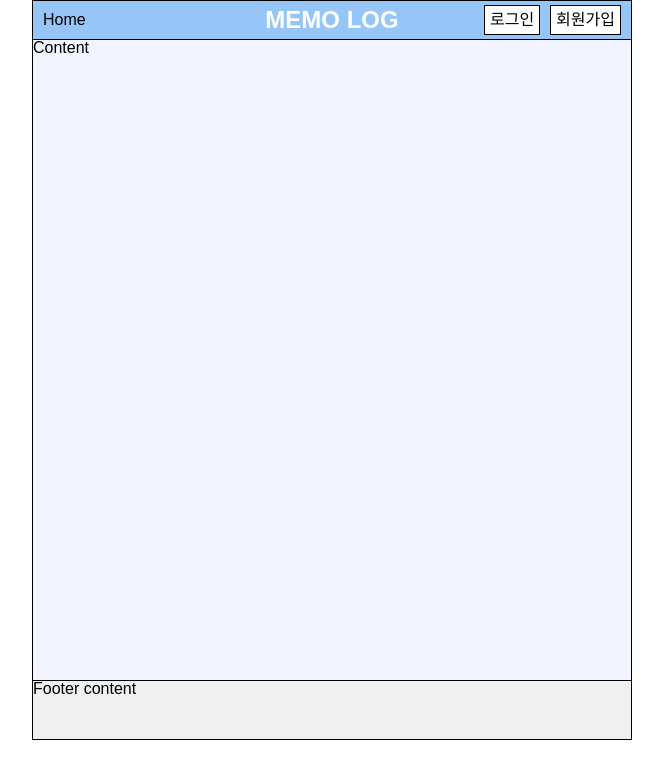
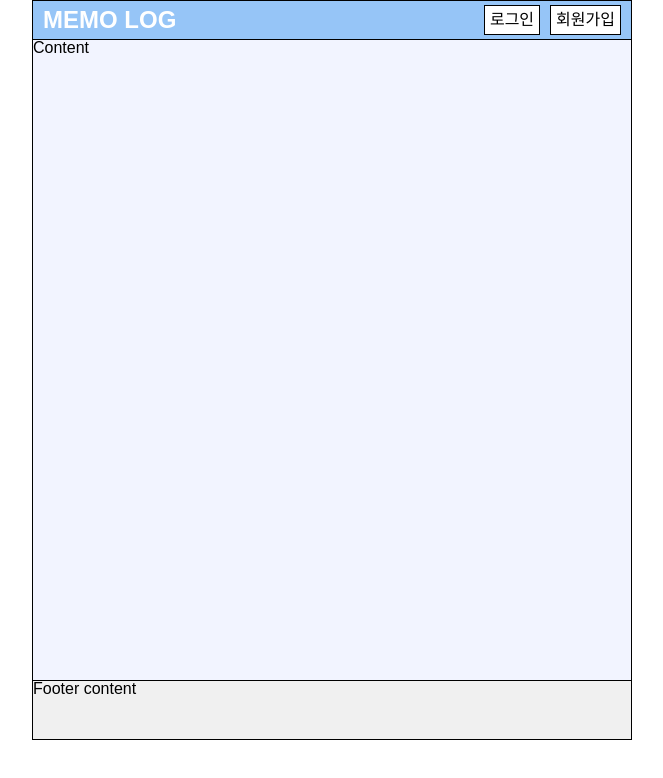
Before and after one commit to memomou/memo_frontend, a React (Create React App) app: page / in a window 1280 px wide. Shown: the top 778 px of the page, without its empty margins (308-971 px from the left). Built offline with nearby package versions, Linux system fonts and the light colour scheme; no server answers.

Commit message:
Fix: Header Title 위치 변경 및 홈버튼으로 변경

```diff
--- a/src/components/SlateEditor/toolbarElements.tsx
+++ b/src/components/SlateEditor/deserialize.tsx
@@ -1,4 +1,6 @@
-export function Element({ attributes, children, element }) {
+import { Element as slateElement } from 'slate'
+
+export function Element({ attributes, children, element } : { attributes: any, children: any, element: slateElement }) {
   switch (element.type) {
     case "block-quote":
       return <blockquote {...attributes}>{children}</blockquote>;
--- a/src/views/Header.style.ts
+++ b/src/views/Header.style.ts
@@ -59,6 +59,10 @@ export const HomeButton = styled(Link)`
   display: flex;
   gap: 10px;
   margin-right: auto;
+  font-size: 24px;
+  font-weight: bold;
+  background-color: ${(props) => props.theme.headerbgColor};
+  color: ${(props) => props.theme.headerTextColor};
 `;
 
 export const Title = styled.div`
--- a/src/views/Header.tsx
+++ b/src/views/Header.tsx
@@ -58,8 +58,7 @@ function Header() {
   }, [isDropdownVisible]);
   return (
     <Container>
-      <HomeButton to="/">Home</HomeButton>
-      <Title>MEMO LOG</Title>
+      <HomeButton to="/">MEMO LOG</HomeButton>
       <Action>
         {user ? (
           <>
```
